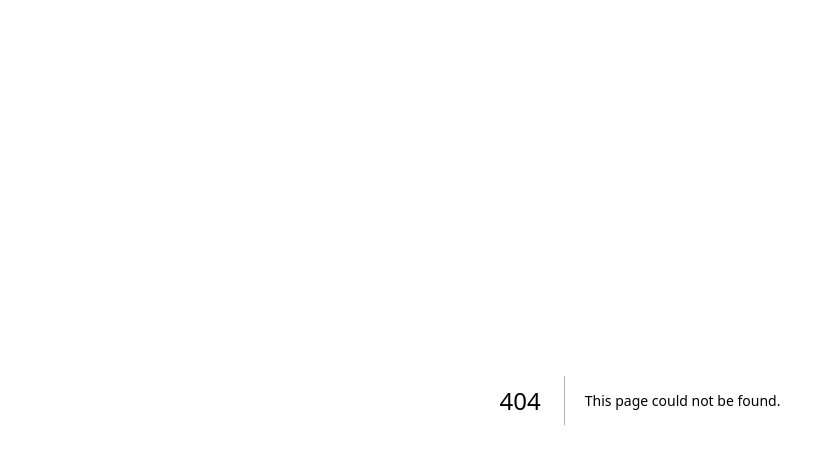
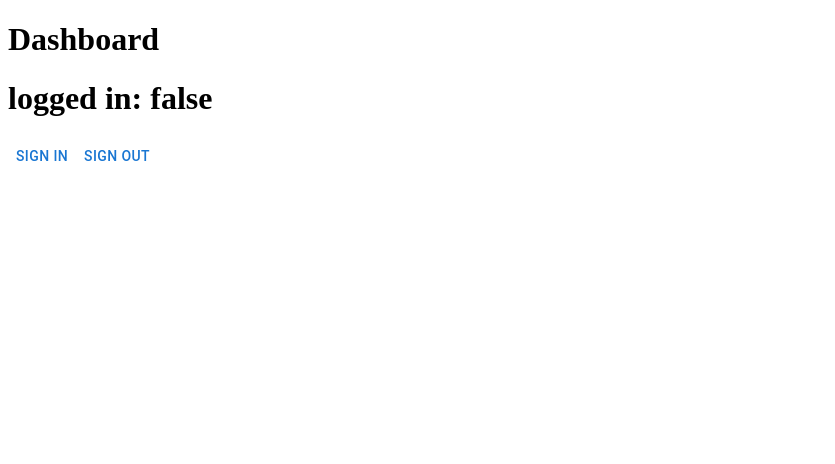
Before and after one commit to imjwang/climate, a Next.js app: page /dashboard in a window 1280 px wide. Before the commit this address had no page. Shown: the top 464 px of the page, without its empty margins (0-835 px from the left). Built offline with nearby package versions, Linux system fonts and the light colour scheme.

Commit message:
add login

```diff
--- /dev/null
+++ b/src/pages/dashboard/index.js
@@ -0,0 +1,27 @@
+import { signInWithPopup, signOut } from "firebase/auth";
+import { Button } from "@mui/material";
+import { auth, provider } from "@/utils/firebase";
+import { useState } from 'react'
+
+
+const Dashboard = () => {
+  const [logged, setLogged] = useState(false);
+  const signIn = async () => {
+    await signInWithPopup(auth, provider);
+    setLogged(true)
+  }
+  const logOut = async () => {
+    await signOut(auth);
+    setLogged(false)
+  }
+  return (
+    <div>
+      <h1>Dashboard</h1>
+      <h1>logged in: {logged ? 'true' : 'false'}</h1>
+      <Button onClick={signIn}>Sign in</Button>
+      <Button onClick={logOut}>Sign out</Button>
+    </div>
+  );
+};
+
+export default Dashboard;
--- a/src/utils/firebase.js
+++ b/src/utils/firebase.js
@@ -3,6 +3,8 @@ import { initializeApp } from "firebase/app";
 import { GoogleAuthProvider, getAuth } from "firebase/auth";
 import { getFirestore, collection, limit, doc, getDocs, query, where } from "firebase/firestore";
 import { getAnalytics } from "firebase/analytics";
+import { getStorage } from "firebase/storage";
+
 // TODO: Add SDKs for Firebase products that you want to use
 // https://firebase.google.com/docs/web/setup#available-libraries
 
```
Also changed, not shown: src/components/Hero.js (+8 -10 lines).
